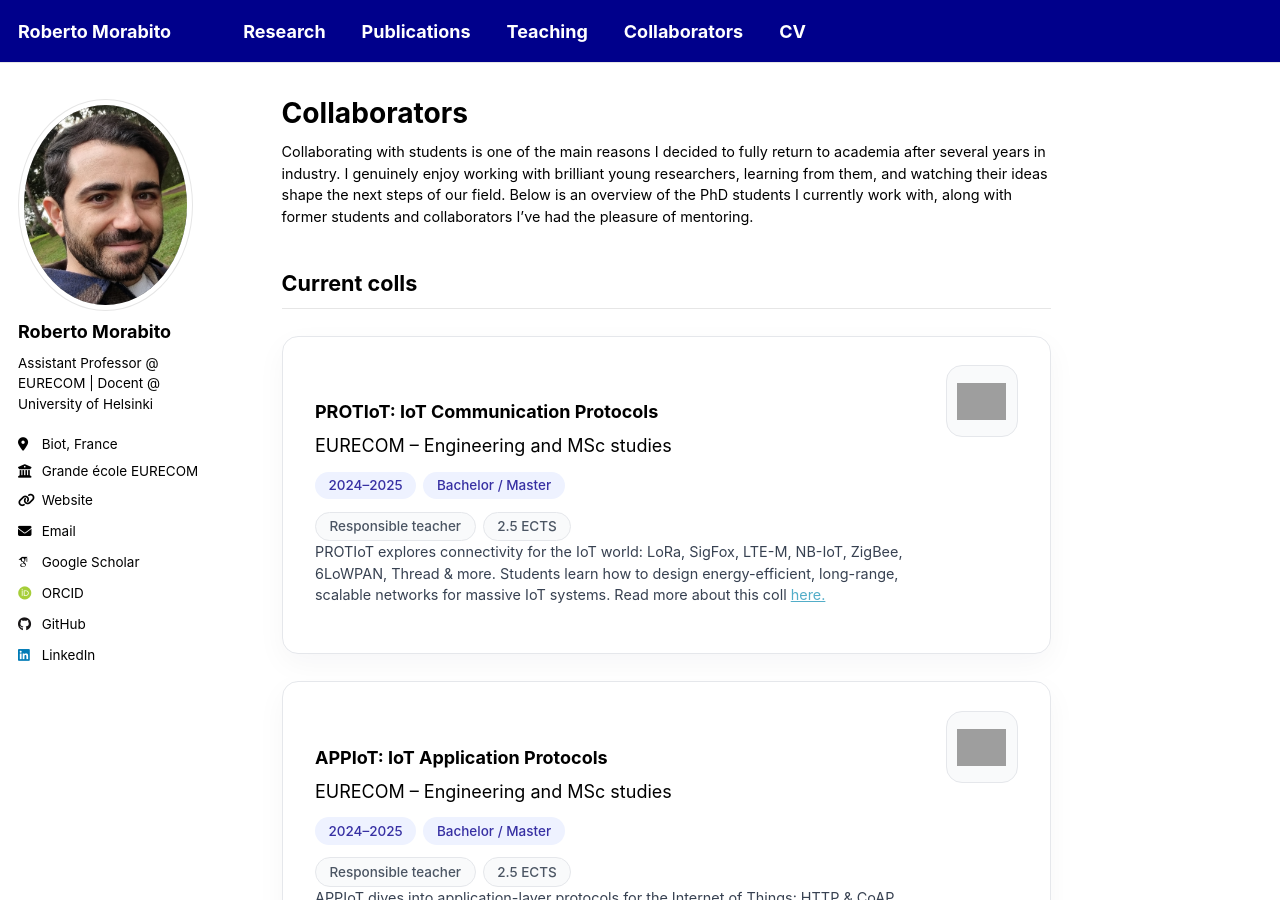
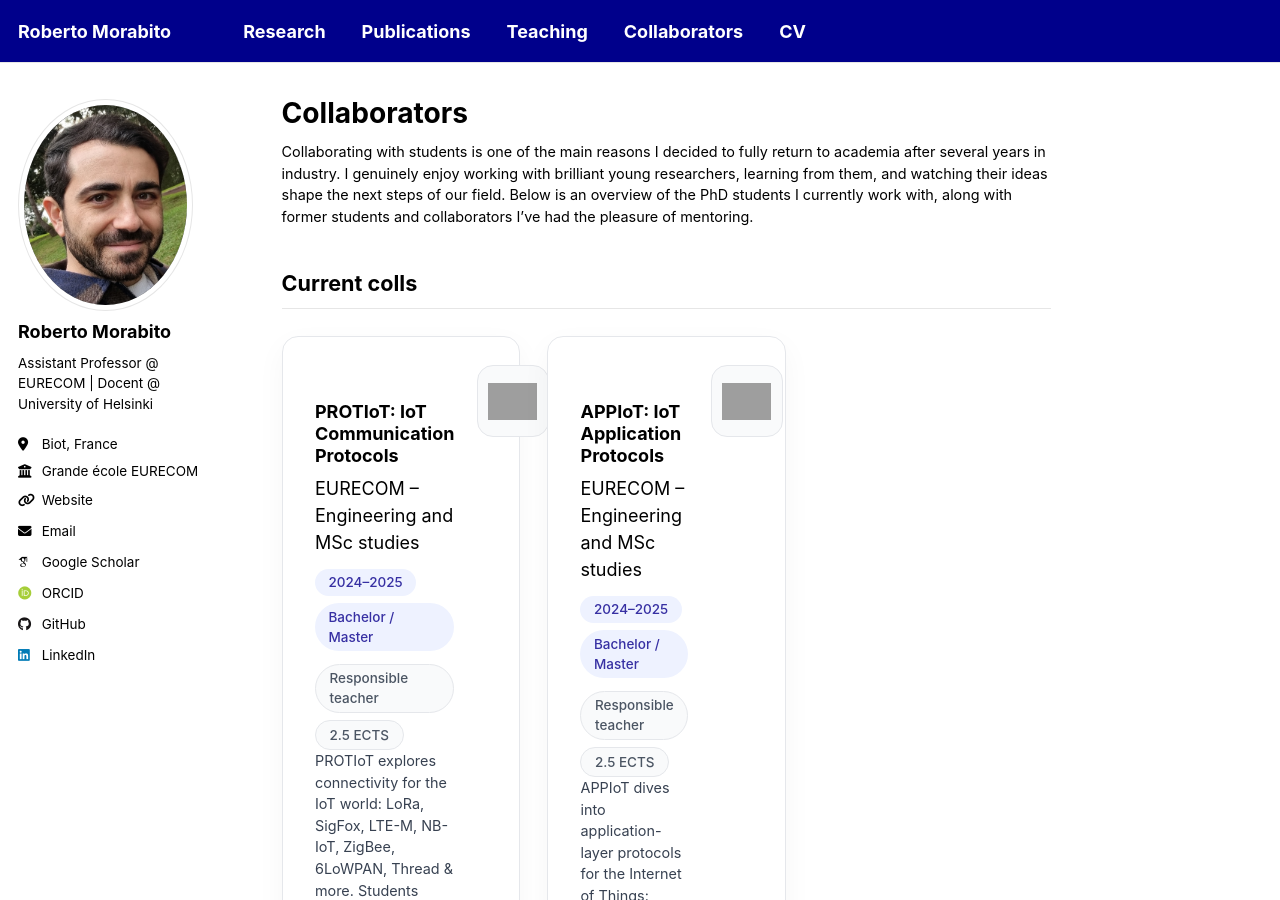
Before and after one commit to robertmora/robertmora.github.io, a Jekyll site: the page built from _pages/collaborators.html, in a window 1280 px wide and 900 px high. Built offline with Jekyll 4.4.1, drawn with Linux system fonts in a browser that asks for light colours; some web fonts are replaced; a script that is not in the unit is left out; grey boxes are pictures that could not be loaded.

Commit message:
Update collaborators.html

```diff
--- a/_pages/collaborators.html
+++ b/_pages/collaborators.html
@@ -143,7 +143,7 @@ author_profile: true
     <section class="collaborators-block">
       <h2 class="collaborators-heading">Current colls</h2>
 
-      <div class="coll-grid coll-grid--two-cols">
+      <div class="coll-grid coll-grid--three-cols">
         <!-- PROTIoT -->
         <article class="coll-card">
           <div class="coll-main">
```
